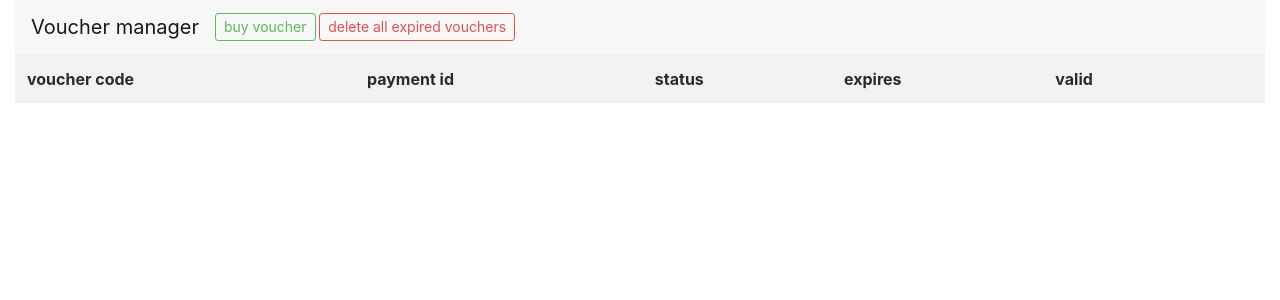
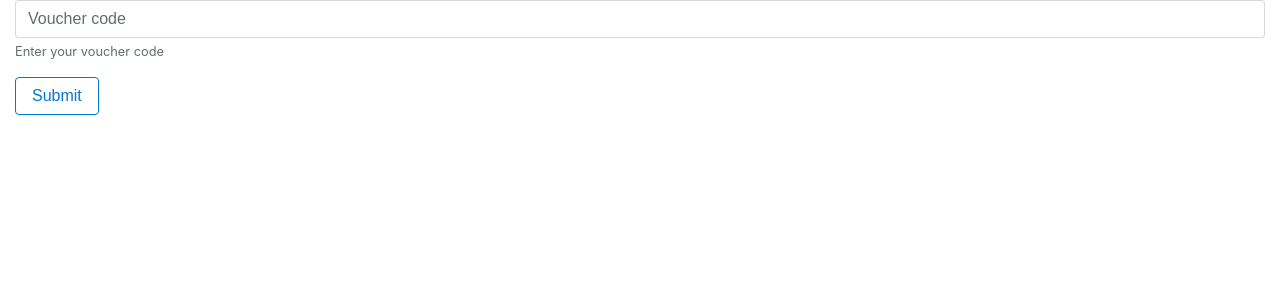
Before and after one commit to wyldebeast-wunderliebe/w20e.paywall, a Flask app: page / in a window 1280 px wide. Shown: the top 300 px of the page. Run offline with Flask 2, Linux system fonts and the light colour scheme; lists and menus that the app fills with data are empty; parts of the project's set-up code (start-up, migrations or seed data) failed here and were passed over; some libraries are stand-ins or nearby versions.

Commit message:
Added x visits vouchers

```diff
--- a/config.py
+++ b/config.py
@@ -1,2 +1,4 @@
-DEBUG = True
+DEBUG = False
 MOLLIE_API_KEY = ''
+REDIS_HOST = 'localhost'
+COOKIE_NAME = 'Paywall-Voucher'
--- a/src/w20e/paywall/app.py
+++ b/src/w20e/paywall/app.py
@@ -4,7 +4,7 @@ from datetime import datetime, timedelta
 import Mollie
 import redis
 from flask import Response, request, redirect, \
-    render_template
+    render_template, make_response
 
 from . import app
 from utils import filters
@@ -12,89 +12,130 @@ from utils import filters
 mollie = Mollie.API.Client()
 mollie.setApiKey(app.config.get('MOLLIE_API_KEY'))
 
-voucher_db = redis.StrictRedis('localhost')
+VOUCHER_DB = redis.StrictRedis(app.config.get('REDIS_HOST'))
+PAYWALL_VOUCHER_COOKIE = app.config.get('COOKIE_NAME')
 
-PAYWALL_VOUCHER_COOKIE = 'Paywall-Voucher'
-
-
-@app.errorhandler(401)
-def custom_401(error):
-    return Response(
-        'PAY UP PANCAKE!',
-        401,
-        {'Minutes-Remaining': '0'})
+VOUCHER_TYPES = {
+    '0': {'amount': 5.00, 'description': 'Paywall Expiration', 'count': 0},
+    '1': {'amount': 1.00, 'description': 'Paywall 100 visits', 'count': 100},
+    '2': {'amount': 2.00, 'description': 'Paywall 200 visits', 'count': 200},
+}
 
 
 @app.route('/')
-def index():
+def enter_voucher():
+
+    return render_template(
+        'enter_voucher_form.html'
+    )
+
+
+@app.route('/new_voucher')
+def new_voucher():
+
+    return render_template(
+        'new_voucher_form.html'
+    )
+
+
+@app.route('/manage_vouchers')
+def manage_vouchers():
+
     current_cookie = False
     if PAYWALL_VOUCHER_COOKIE in request.cookies:
         current_cookie = request.cookies.get(PAYWALL_VOUCHER_COOKIE)
 
     return render_template(
-        'vouchers.html',
-        vouchers=voucher_db,
+        'manage_vouchers.html',
+        vouchers=VOUCHER_DB,
         current_cookie=current_cookie
     )
 
 
 @app.route('/delete_voucher/<string:voucher_code>')
 def delete_voucher(voucher_code):
+
     if voucher_code == 'all_expired':
-        for vc in voucher_db.keys():
-            if not filters.is_valid(voucher_db.hgetall(vc)):
-                voucher_db.delete(vc)
+        for vc in VOUCHER_DB.keys():
+            if not filters.is_valid(VOUCHER_DB.hgetall(vc)):
+                VOUCHER_DB.delete(vc)
     else:
-        voucher_db.delete(voucher_code)
+        VOUCHER_DB.delete(voucher_code)
 
-    return redirect('/')
+    return redirect('/manage_vouchers')
 
 
-@app.route('/buy_voucher')
-def buy_voucher():
-    return make_payment()
+@app.route('/verify_voucher', methods=['POST'])
+@app.route('/verify_voucher/<string:voucher_code>', methods=['GET'])
+def verify_voucher(voucher_code=None):
 
+    # check POST params
+    if not voucher_code:
+        voucher_code = request.form.get('voucher_code')
 
-@app.route('/verify_voucher/<string:voucher_code>')
-def verify_voucher(voucher_code):
-    voucher = voucher_db.hgetall(voucher_code)
+    voucher = VOUCHER_DB.hgetall(voucher_code)
 
     if voucher:
-        now = datetime.now()
-        expires = datetime.strptime(
-            voucher.get('expires'),
-            "%Y-%m-%d %H:%M:%S.%f"
-        )
 
-        if voucher.get('status') == 'paid' and \
-                        now < expires:
-            resp = Response(
-                'VALID',
-                200,
-                {'Minutes-Remaining': str(
-                    (expires - now).
-                    total_seconds() / 60
-                )}
+        valid = False
+        resp_body = ""
+        resp_header = ""
+
+        # expiration voucher
+        if voucher.get('expires') != "None":
+
+            now = datetime.now()
+            expires = datetime.strptime(
+                voucher.get('expires'),
+                "%Y-%m-%d %H:%M:%S.%f"
             )
 
+            valid = now < expires
+            minutes_remaining = str(
+                (expires - now).
+                total_seconds() / 60)
+
+            resp_body = 'VALID [%s minutes remaining]' % minutes_remaining
+            resp_header = {'Minutes-Remaining': minutes_remaining}
+
+        # number of visits voucher
+        if voucher.get('count') != '0':
+
+            count = int(voucher.get('count'))
+            valid = count > 0
+
+            resp_body = 'VALID [%s visits left]' % count
+            resp_header = {'Visits-Remaining': count - 1}
+
+            voucher['count'] = count - 1
+            VOUCHER_DB.hmset(voucher_code, voucher)
+
+        # a valid and paid voucher
+        if valid and voucher.get('status') == 'paid':
+            resp = make_response(resp_body, 200, resp_header)
             resp.set_cookie(PAYWALL_VOUCHER_COOKIE, voucher_code)
             return resp
 
-    # invalid or no voucher, redirect to payment provider
-    return make_payment()
+    # invalid or no voucher. Redirect to new voucher screen
+    return redirect('/new_voucher')
 
 
 @app.route('/webhook_verification/<string:voucher_code>',
            methods=['GET', 'POST'])
 def webhook_verification(voucher_code):
+
     try:
-        payment_id = voucher_db.hgetall(voucher_code).get('payment_id')
+        payment_id = VOUCHER_DB.hgetall(voucher_code).get('payment_id')
         payment = mollie.payments.get(payment_id)
-        voucher_code = payment['metadata']['voucher_code']
+        voucher_type = payment['metadata']['voucher_type']
 
-        voucher_db.hmset(voucher_code, {
+        expires = None
+        if voucher_type in ['0']:
+            expires = datetime.now() + timedelta(minutes=10)
+
+        VOUCHER_DB.hmset(voucher_code, {
             'payment_id': payment['id'],
-            'expires': datetime.now() + timedelta(minutes=10),
+            'expires': expires,
             'status': payment['status']
         })
 
@@ -111,25 +152,40 @@ def webhook_verification(voucher_code):
         return 'API call failed: ' + e.message
 
 
-def make_payment():
+@app.route('/make_payment', methods=['POST'])
+@app.route('/make_payment/<int:voucher_type>', methods=['POST', 'GET'])
+def make_payment(voucher_type=None):
+
+    # check POST params
+    if not voucher_type:
+        voucher_type = request.form.get('voucher_type')
+
     # TODO consider re-charging an old voucher code
     voucher_code = str(int(time.time()))
 
     payment = mollie.payments.create({
-        'amount': 1.00,
-        'description': 'Paywall Voucher',
-        'webhookUrl': request.url_root + 'webhook_verification/' + voucher_code,
+        'amount': VOUCHER_TYPES[voucher_type].get('amount'),
+        'description': VOUCHER_TYPES[voucher_type].get('description'),
+        'webhookUrl':
+            request.url_root +
+            'webhook_verification/%s' % voucher_code,
         'redirectUrl': request.url_root + 'verify_voucher/' + voucher_code,
         'metadata': {
-            'voucher_code': voucher_code
+            'voucher_code': voucher_code,
+            'voucher_type': voucher_type
         }
     })
 
+    expires = None
+    if voucher_type in ['0']:
+        expires = datetime.now()
+
     # create expired entry in database
-    voucher_db.hmset(voucher_code, {
+    VOUCHER_DB.hmset(voucher_code, {
         'payment_id': payment.get('id'),
-        'expires': datetime.now(),
-        'status': payment.get('status')
+        'expires': expires,
+        'status': payment.get('status'),
+        'count': VOUCHER_TYPES[voucher_type].get('count'),
     })
 
     return redirect(payment.getPaymentUrl())
--- /dev/null
+++ b/src/w20e/paywall/templates/enter_voucher_form.html
@@ -0,0 +1,28 @@
+<!DOCTYPE html>
+
+<title>Enter voucher form</title>
+
+<link
+    href="https://maxcdn.bootstrapcdn.com/bootstrap/4.0.0-alpha.6/css/bootstrap.min.css"
+    rel="stylesheet"
+    integrity="sha384-rwoIResjU2yc3z8GV/NPeZWAv56rSmLldC3R/AZzGRnGxQQKnKkoFVhFQhNUwEyJ"
+    crossorigin="anonymous">
+<link
+    href="https://maxcdn.bootstrapcdn.com/font-awesome/4.7.0/css/font-awesome.min.css"
+    rel="stylesheet"
+    integrity="sha384-wvfXpqpZZVQGK6TAh5PVlGOfQNHSoD2xbE+QkPxCAFlNEevoEH3Sl0sibVcOQVnN"
+    crossorigin="anonymous">
+
+<div class="container-fluid">
+    <form method="POST" action="verify_voucher">
+        <div class="form-group">
+            <!--label for="voucher_code">Voucher code</label-->
+            <input type="text" class="form-control" id="voucher_code" name="voucher_code"
+                   aria-describedby="voucher_help" placeholder="Voucher code">
+            <small id="voucher_help" class="form-text text-muted">
+                Enter your voucher code
+            </small>
+        </div>
+        <button type="submit" class="btn btn-outline-primary">Submit</button>
+    </form>
+</div>
--- a/src/w20e/paywall/templates/vouchers.html
+++ b/src/w20e/paywall/templates/manage_vouchers.html
@@ -42,6 +42,7 @@
             <th>payment id</th>
             <th>status</th>
             <th>expires</th>
+            <th>visits left</th>
             <th>valid</th>
             <th></th>
         </tr>
```
Also changed, not shown: src/w20e/paywall/templates/new_voucher_form.html (added, +55 -0 lines), src/w20e/paywall/utils/filters.py (+11 -6 lines).
